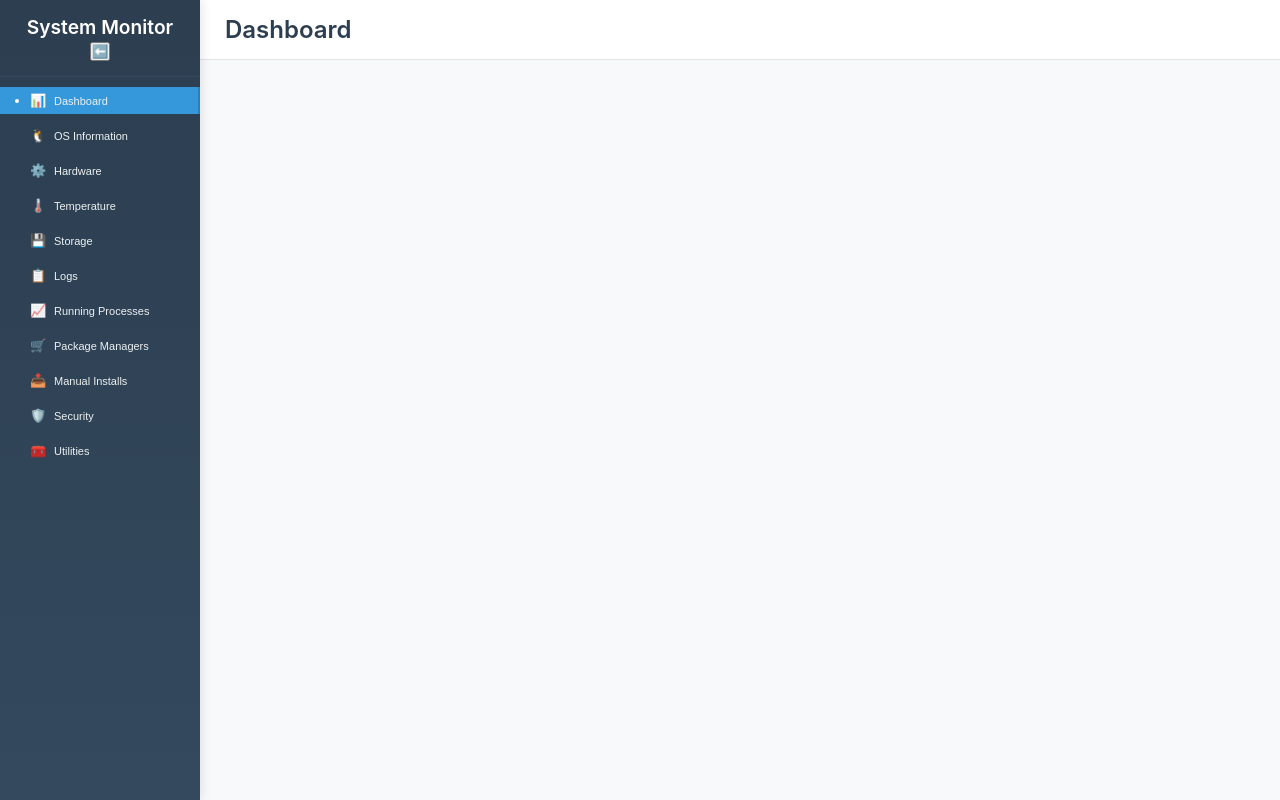
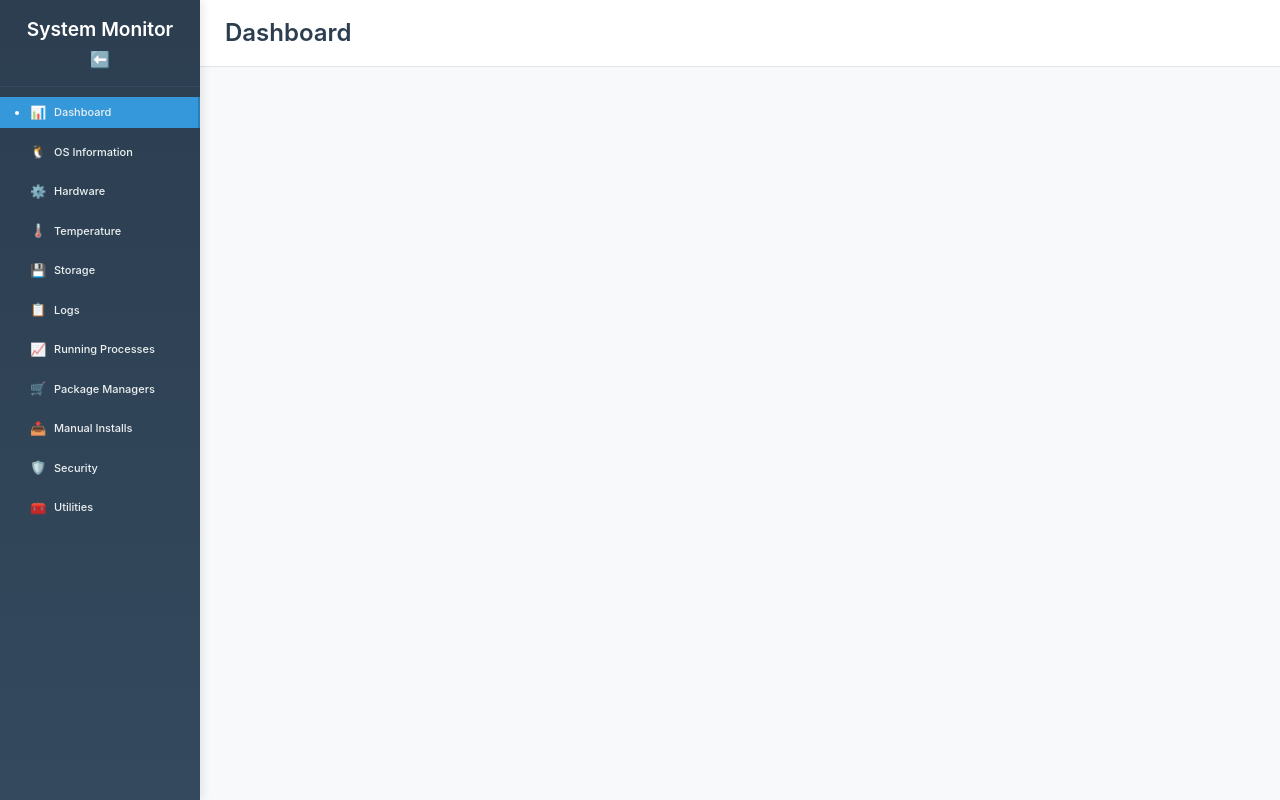
Before and after one commit to programmer90000/system-monitor, a React (Vite) app in the folder frontend/: page / in a window 1280 px wide. Built offline with nearby package versions, Linux system fonts and the light colour scheme.

Commit message:
config: Installed Tailwind CSS

```diff
--- a/frontend/package.json
+++ b/frontend/package.json
@@ -20,9 +20,13 @@
         "@stylistic/eslint-plugin": "2.7.2",
         "@stylistic/eslint-plugin-js": "2.7.2",
         "@stylistic/eslint-plugin-jsx": "2.7.2",
+        "@tailwindcss/postcss": "4.1.14",
         "@tauri-apps/cli": "2.8.4",
         "@vitejs/plugin-react": "4.7.0",
+        "autoprefixer": "10.4.21",
         "eslint": "9.36.0",
+        "postcss": "8.5.6",
+        "tailwindcss": "4.1.14",
         "vite": "7.1.7"
     }
 }
--- /dev/null
+++ b/frontend/postcss.config.js
@@ -0,0 +1,6 @@
+export default {
+    "plugins": {
+        "@tailwindcss/postcss": {},
+        "autoprefixer": {},
+    },
+};
--- a/frontend/src/App.css
+++ b/frontend/src/App.css
@@ -1,3 +1,5 @@
+@import "tailwindcss";
+
 * {
   margin: 0;
   padding: 0;
--- /dev/null
+++ b/frontend/tailwind.config.js
@@ -0,0 +1,10 @@
+export default {
+  content: [
+    "./index.html",
+    "./src/**/*.{js,ts,jsx,tsx}",
+  ],
+  theme: {
+    extend: {},
+  },
+  plugins: [],
+}
```
